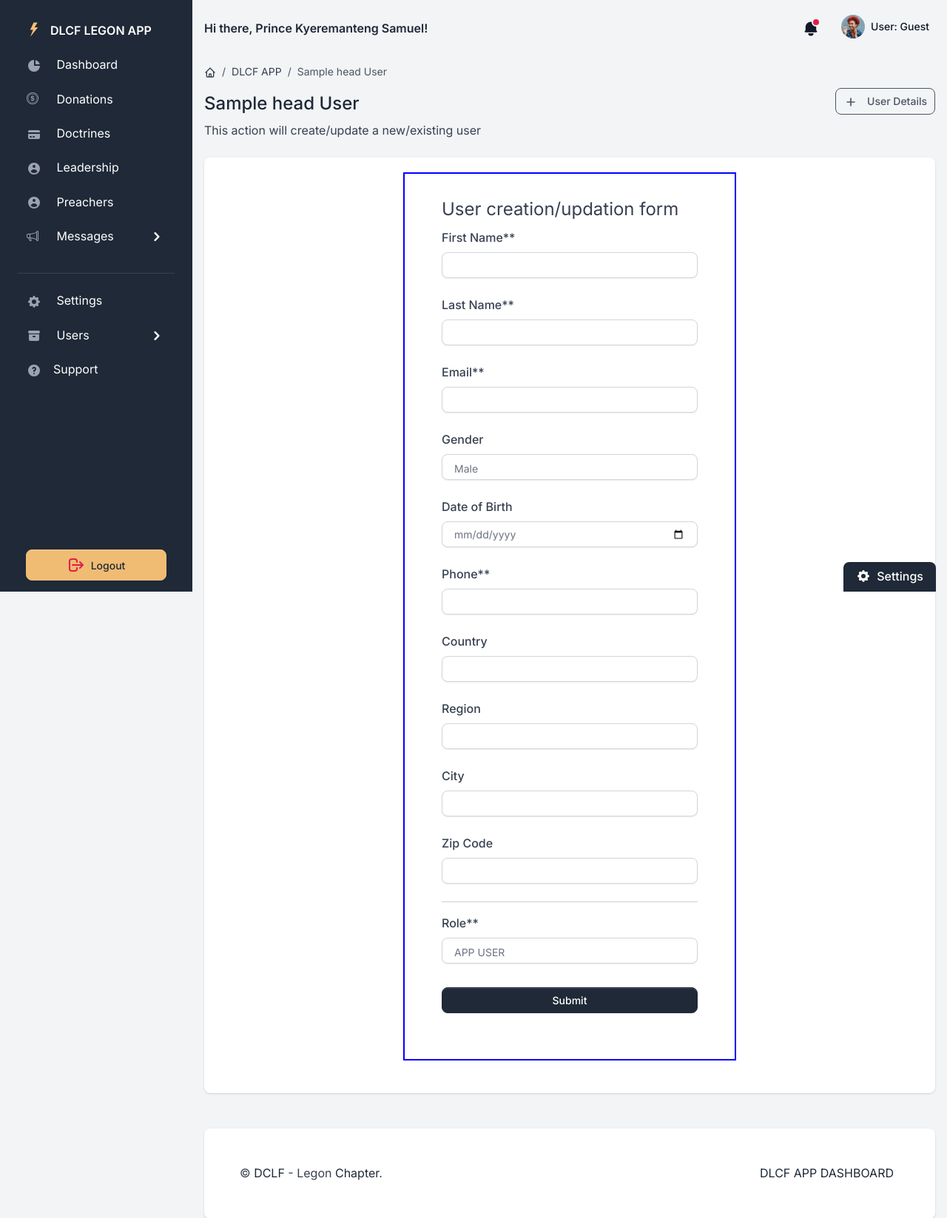
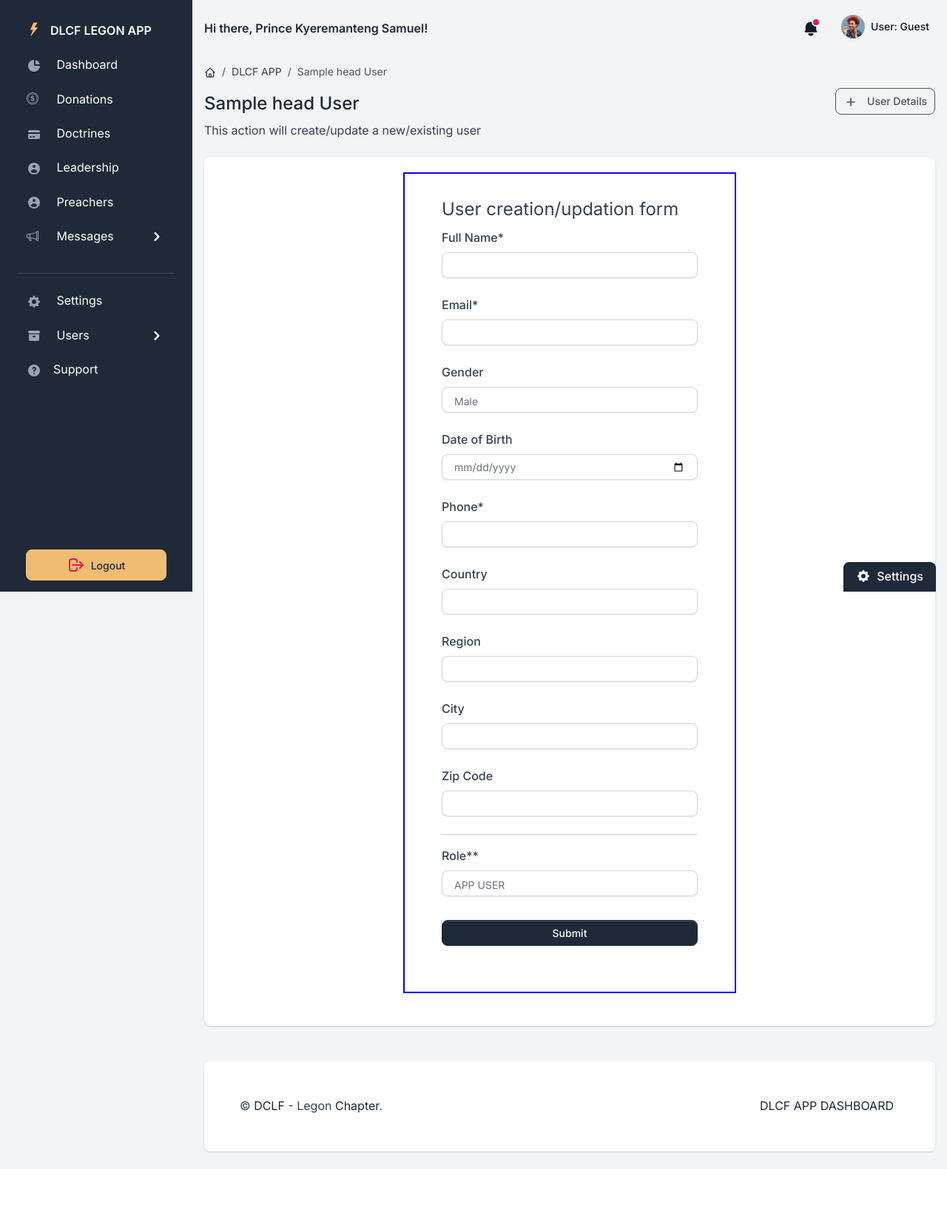
Before and after one commit to DCLF-LEGON/app_backend, a Django app: template core/dashboard/templates/dashboard/form-renderers/create_update_user.html in a window 1280 px wide. Shown: the top 1647 px of the page at 74% size. After the commit the page ends 1581 px from the top, so only its background shows below. Run offline with Django 4.2, Linux system fonts and the light colour scheme; the template is opened without the code that fills it: most values are stand-ins (such as "Sample title", 1, 10 or a date in 2020); some libraries are stand-ins or nearby versions.

Commit message:
Update form_user.html

```diff
--- a/core/dashboard/templates/dashboard/forms/form_user.html
+++ b/core/dashboard/templates/dashboard/forms/form_user.html
@@ -4,16 +4,14 @@
         <legend>User creation/updation form</legend>
         <!-- main form content -->
         <div class="mb-4">
-            <label for="fname">First Name**</label>
-            <input type="text" class="form-control" name="fname" value="{{user.fname}}" aria-describedby="fnameHelp">
+            <label for="fullname">Full Name*</label>
+            <input type="text" class="form-control" name="fullname" value="{{user.fullname}}"
+                aria-describedby="fullnameHelp" required>
         </div>
         <div class="mb-4">
-            <label for="lname">Last Name**</label>
-            <input type="text" class="form-control" name="lname" value="{{user.lname}}" aria-describedby="lnameHelp">
-        </div>
-        <div class="mb-4">
-            <label for="email">Email**</label>
-            <input type="email" class="form-control" name="email" value="{{user.email}}" aria-describedby="emailHelp">
+            <label for="email">Email*</label>
+            <input type="email" class="form-control" name="email" value="{{user.email}}" aria-describedby="emailHelp"
+                required>
         </div>
         <div class="mb-4">
             <label for="gender">Gender</label>
@@ -27,7 +25,7 @@
             <input type="date" class="form-control" name="dob" value="{{user.dob}}" aria-describedby="dobhelp">
         </div>
         <div class="mb-4">
-            <label for="phone">Phone**</label>
+            <label for="phone">Phone*</label>
             <input type="text" class="form-control" name="phone" value="{{user.phone}}" aria-describedby="phonehelp">
         </div>
         <div class="mb-4">
```
